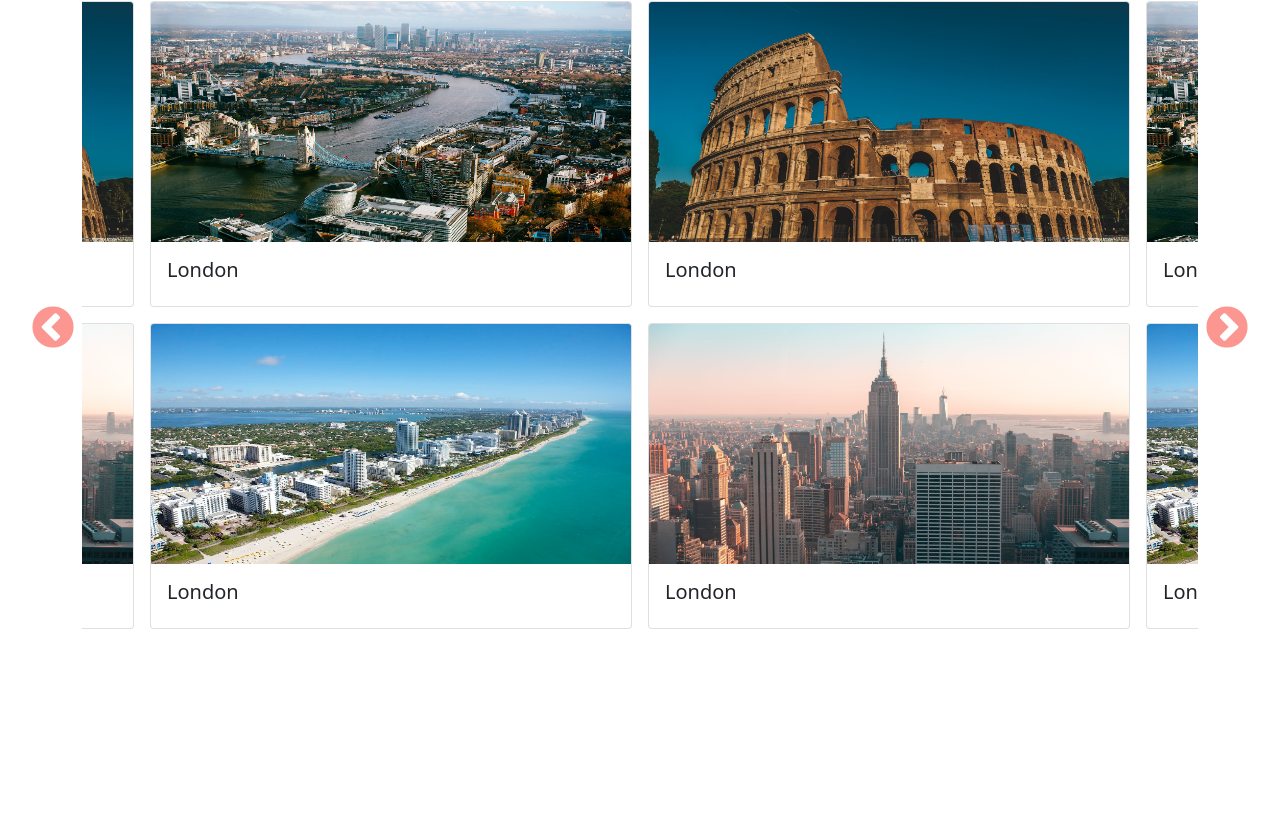
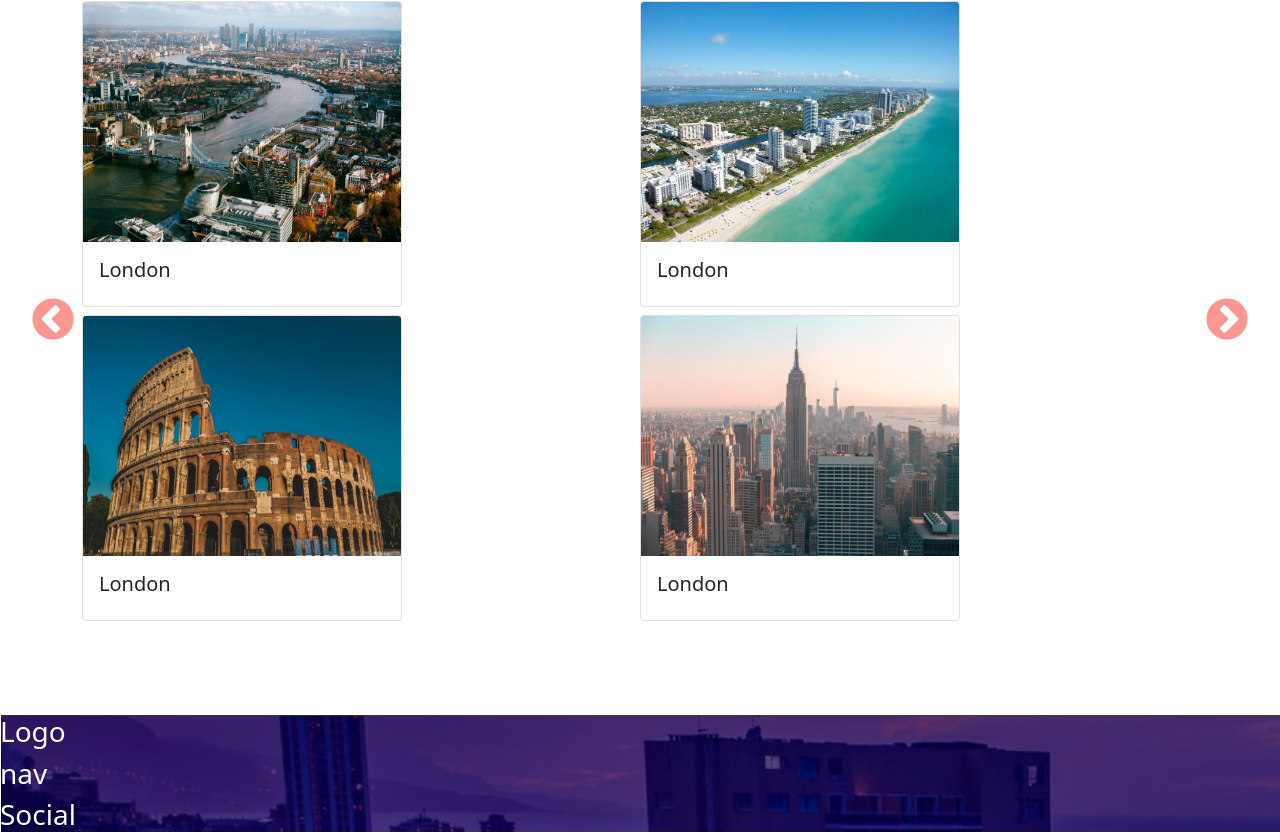
Before and after one commit to Maca-Acha/mytinerary-acha, a React (Create React App) app in the folder frontend/: page / in a window 1280 px wide. Shown: the part 981-1821 px from the top of the page. Before the commit the page ends 1696 px from the top, so only its background shows below. Built offline with nearby package versions, Linux system fonts and the light colour scheme.

Commit message:
agregar footer

```diff
--- a/frontend/src/App.css
+++ b/frontend/src/App.css
@@ -49,7 +49,7 @@
   height: 50vh;
 }
 
-h1, h2, h5{
+h1, h2, h3, h5{
   color: #fff;
 }
 
@@ -64,6 +64,16 @@ h1{
 h5 {
   margin-top: 5vh !important;
 }
+
+/*SUBTITULO*/
+.subtitulo{
+  width: 80vh;
+  display: flex;
+  flex-direction: column;
+  align-items: center;
+  margin-top: 2vh;
+}
+
 /*BOTON*/
 a{
   text-decoration: none !important;
@@ -80,14 +90,6 @@ a{
 }
 .btn-home:hover{
   box-shadow: 0px 4px 4px rgba(252, 116, 116, 0.733) !important;
-}
-/*SUBTITULO*/
-.subtitulo{
-  width: 80vh;
-  display: flex;
-  flex-direction: column;
-  align-items: center;
-  margin-top: 2vh;
 }
 /*CAROUSEL*/
 .popular{
@@ -111,6 +113,19 @@ img{
 
 }
 
+/* .conten-carru{
+  width: 50rem !important;
+  margin: 0 !important;
+} */
+
+/* .slick-slide{
+  width: fit-content !important;
+} */
+
+.tarjeta{
+  width: 25vw ;
+}
+/*BOTONES CARRUSEL*/
 .slick-prev{
   left: -53px !important;
 }
@@ -124,3 +139,8 @@ img{
   font-size: 3rem !important;
   color: #FA736D !important;
 }
+
+/*FOOTER*/
+.footer{
+  background-image:url(../src/assets/foto-footer.png) ;
+}
--- a/frontend/src/components/Footer.js
+++ b/frontend/src/components/Footer.js
@@ -0,0 +1,9 @@
+export default function Footer() {
+    return(
+        <div className="footer">
+            <h3>Logo</h3>
+            <h3>nav</h3>
+            <h3>Social</h3>
+        </div>
+    )
+}
--- a/frontend/src/components/MultipleRows.js
+++ b/frontend/src/components/MultipleRows.js
@@ -7,14 +7,14 @@ export default class MultipleRows extends Component {
     render() {
         const settings = {
             className: "center",
-            centerMode: true,
+            centerMode: false,
             infinite: true,
             centerPadding: "60px",
-            slidesToShow: 2,
+            slidesToShow: 1,
             speed: 200,
             rows: 2,
-            slidesPerRow: 1,
-            autoplay: true,
+            slidesPerRow: 2,
+            autoplay: false,
             autoplaySpeed: 1000
         };
         return (
@@ -23,7 +23,7 @@ export default class MultipleRows extends Component {
                     {Imagenes.map((img, index) => {
                         return (
                             <div key={index}>
-                                <Card className="m-2">
+                                <Card className="mt-2 tarjeta">
                                     <Card.Img
                                         variant="top"
                                         src={`${img.src}`}
--- a/frontend/src/pages/Home.js
+++ b/frontend/src/pages/Home.js
@@ -1,8 +1,9 @@
 import React from 'react'
+import '../App.css'
 import Navigation from "../components/Navigation"
 import Main from "../components/Main"
 import Carousels from '../components/Carousels'
-import '../App.css'
+import Footer from '../components/Footer'
 
 
 
@@ -13,6 +14,7 @@ export default class Home extends React.Component {
                 <Navigation />
                 <Main />
                 <Carousels />
+                <Footer />
             </div>
         )
     }
```
Also changed, not shown: frontend/src/assets/foto-footer.png (added).
